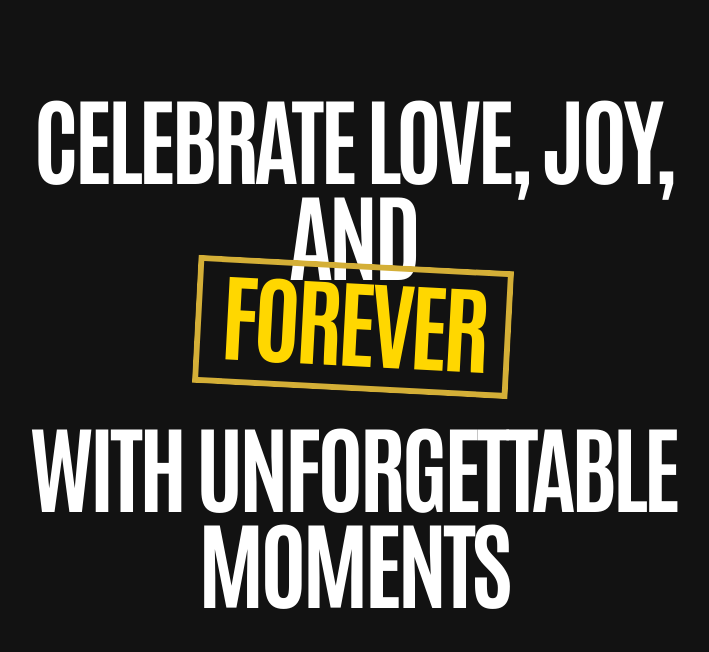
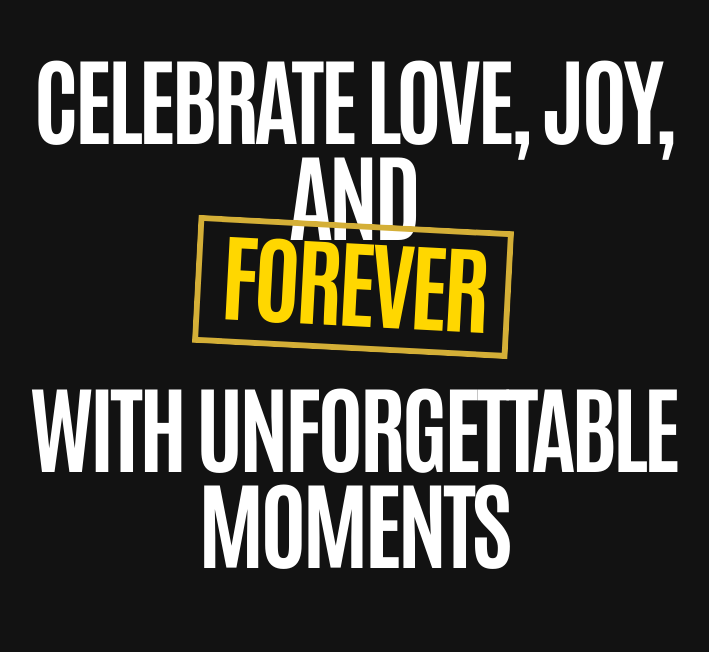
Before and after one commit to hushlushtechnologies/HUSH-LUSH-EVENTS, a React (Vite) app: page / in a window 1280 px wide. Shown: the part 825-1477 px from the top of the page, without its empty margins (287-996 px from the left). Built offline with nearby package versions, Linux system fonts and the light colour scheme; a web font is replaced by a local one.

Commit message:
first commit

```diff
--- a/src/components/contact/ContactSection.jsx
+++ b/src/components/contact/ContactSection.jsx
@@ -98,7 +98,7 @@ Dubai, UAE" />
         <div className="rounded-xl overflow-hidden shadow-lg">
           <iframe
             title="Hush Lush Location"
-            src="https://www.google.com/maps/embed?pb=!1m18!1m12!1m3!1d3153.086600065327!2d-122.42067918468073!3d37.77492977975988!2m3!1f0!2f0!3f0!3m2!1i1024!2i768!4f13.1!3m3!1m2!1s0x8085808c7d4ef4df%3A0x9c45f5dc8bb1f4a5!2sEvent%20Venue!5e0!3m2!1sen!2sus!4v1683154103123!5m2!1sen!2sus"
+            src="https://www.google.com/maps/embed?pb=!1m18!1m12!1m3!1d3605.806660140149!2d55.3864222!3d25.344268000000003!2m3!1f0!2f0!3f0!3m2!1i1024!2i768!4f13.1!3m3!1m2!1s0x3e5f5b4ad1f84c95%3A0x905e1932b1c879a2!2sAfaq%20Alkhaleej%20Management%20Consultants!5e0!3m2!1sen!2sin!4v1755601131471!5m2!1sen!2sin"
             width="100%"
             height="100%"
             style={{ minHeight: "400px", border: 0 }}
--- a/src/sections/MessageSection.jsx
+++ b/src/sections/MessageSection.jsx
@@ -68,7 +68,7 @@ const MessageSection = () => {
 
   return (
  <section className="message-content border-0">
-  <div className="container mx-auto flex-center py-28 relative">
+  <div className="container mx-auto flex-center py-10 mb:py-28 relative">
     <div className="w-full h-full">
       <div className="msg-wrapper">
         <h1 className="first-message">Celebrate love, joy, and</h1>
```
